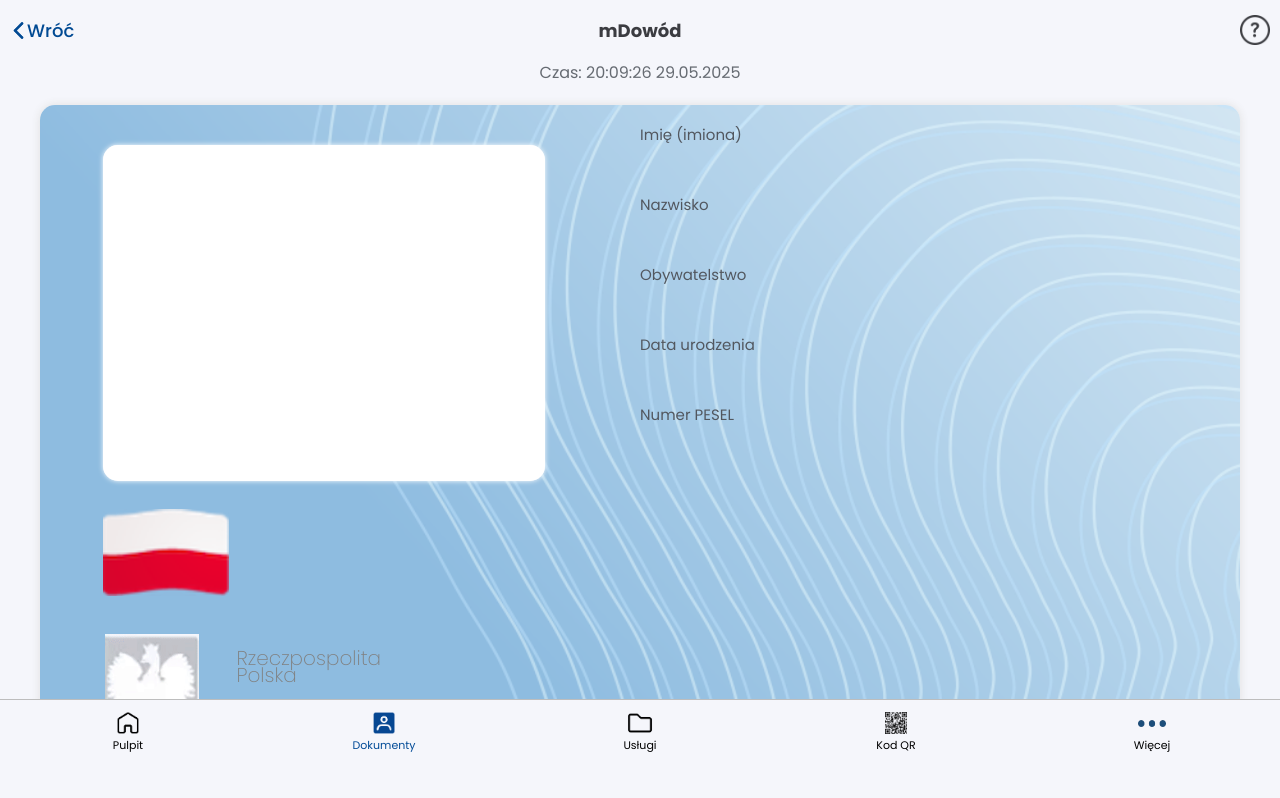
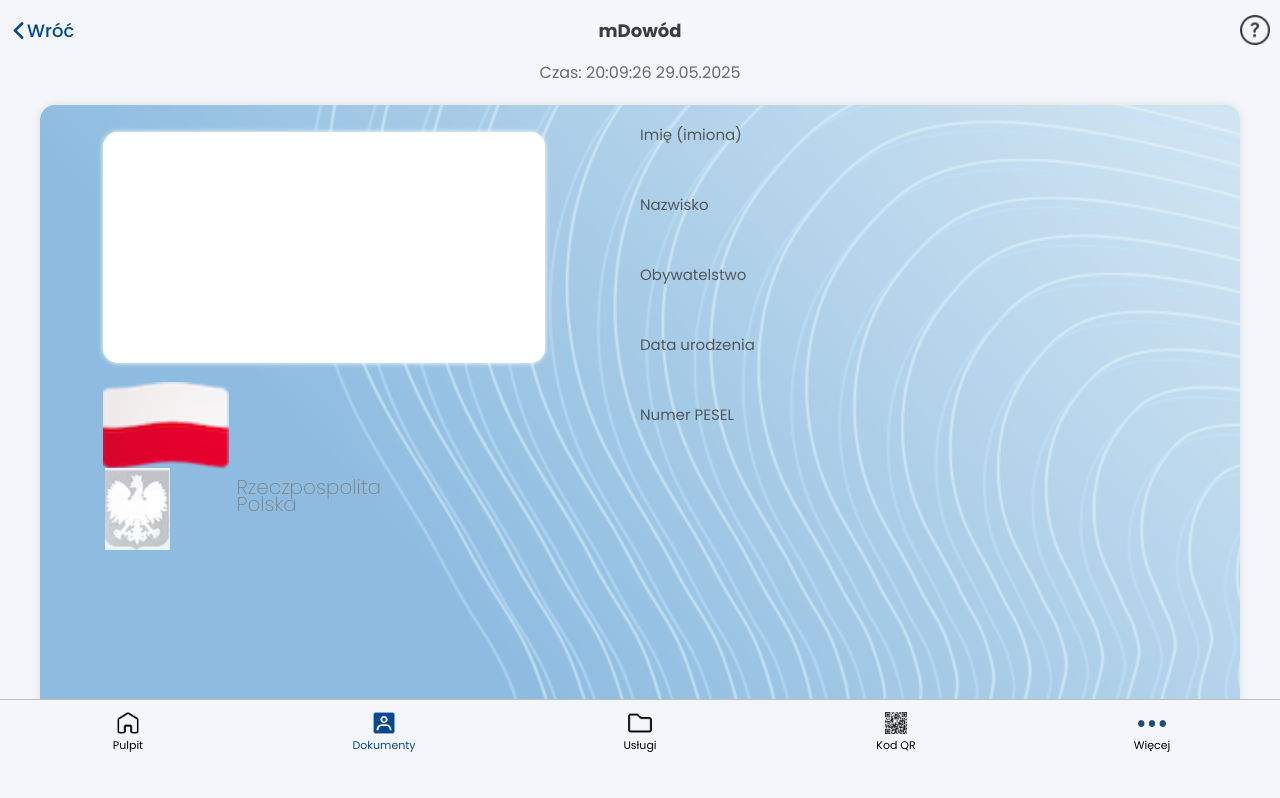
Before and after one commit to spamm0/spamm0.github.io, a plain HTML site: page card.html in a window 1280 px wide. Shown: the top 798 px of the page. Drawn offline with Linux system fonts and the light colour scheme.

Commit message:
Update card.css

```diff
--- a/assets/card.css
+++ b/assets/card.css
@@ -101,6 +101,7 @@
 
 .id_image_data{
     position: relative;
+    height: 70%;
 }
 
 .id_image{
@@ -241,6 +242,7 @@
     width: 95%;
     margin-left: auto;
     margin-right: auto;
+    margin-top: 3.8%;
 }
 
 .back_text{
```
